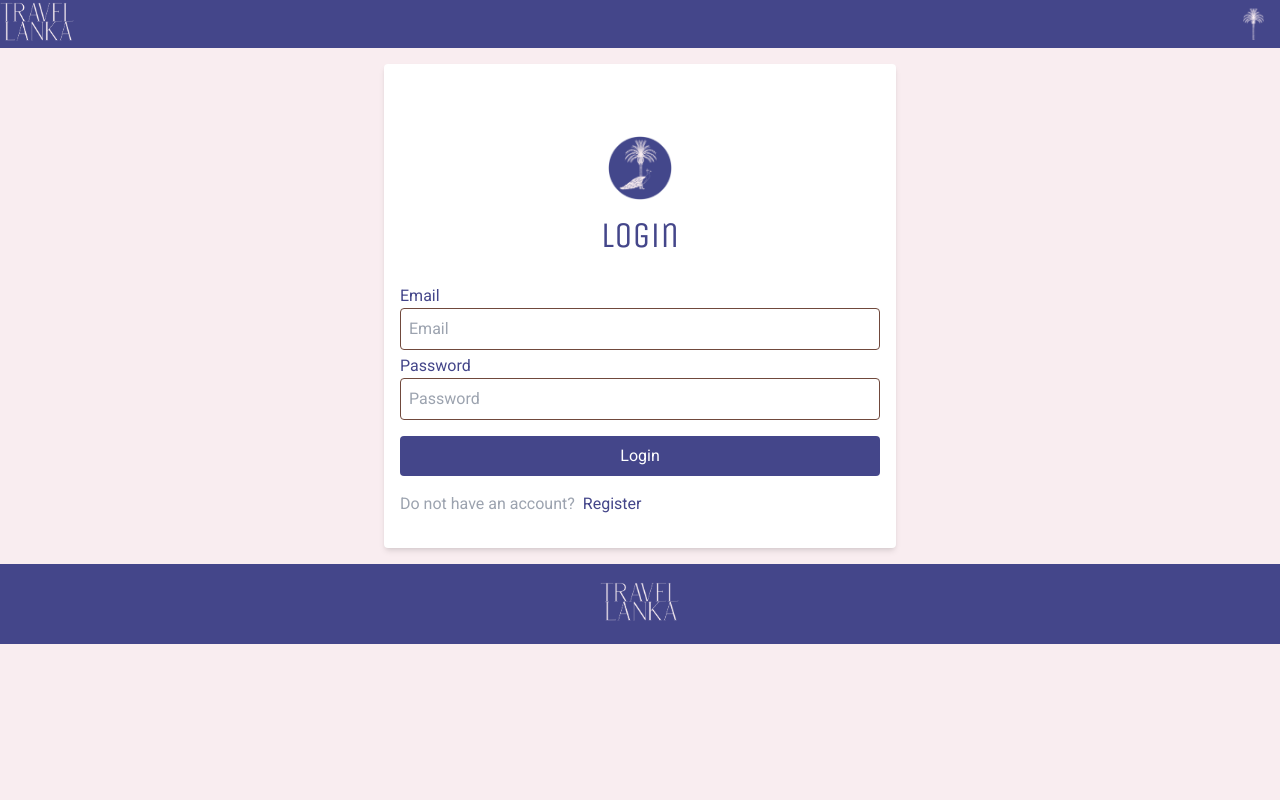
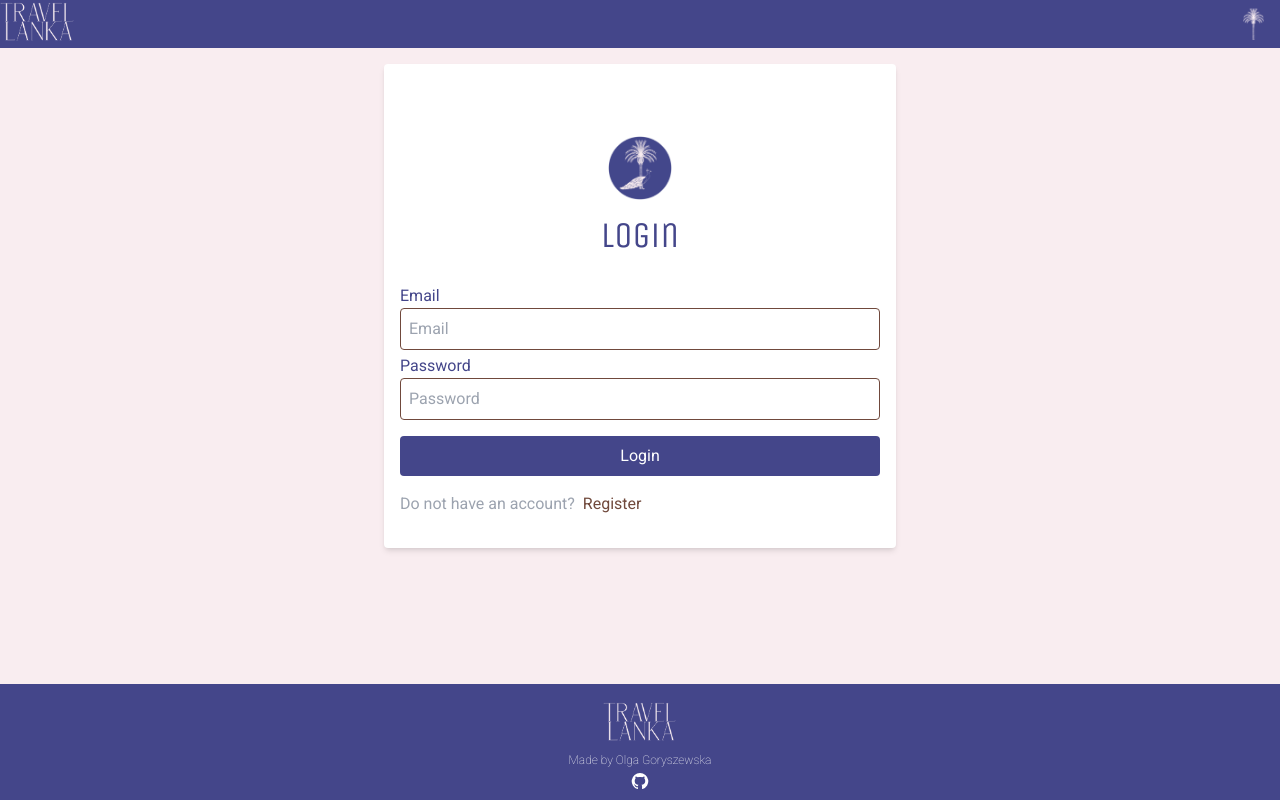
Before and after one commit to OlgaGoryszewska/project-exam-2--, a React (Vite) app: page /login in a window 1280 px wide. Built offline with nearby package versions, Linux system fonts and the light colour scheme.

Commit message:
styling a footer

```diff
--- a/src/App.jsx
+++ b/src/App.jsx
@@ -1,6 +1,7 @@
 import { Routes, Route } from 'react-router-dom'
 import Nav from './components/Nav'
 import Footer from './components/Footer'
+import NotFound from './components/NotFound'
 
 // Pages
 import Home from './pages/Home'
@@ -11,17 +12,18 @@ import Venue from './pages/Venue'
 
 function App() {
     return (
-        <div>
+        <div className="flex flex-col min-h-screen">
             <Nav />
+            <div className="flex-grow">
                 <Routes>
                     <Route path="/" element={<Home />} />
                     <Route path="/login" element={<Login />} />
                     <Route path="/Venue/:id" element={<Venue />} />
                     <Route path="/register" element={<Register />} />
                     <Route path="/profile" element={<Profile />} />
-                <Route path="*" element={<Login />} />
-
+                    <Route path="*" element={<NotFound />} />
                 </Routes>
+            </div>
             <Footer />
         </div>
     )
--- a/src/components/Footer.jsx
+++ b/src/components/Footer.jsx
@@ -1,15 +1,25 @@
 import logo from '../assets/img/logo.png'
-
+import GitHubIcon from '@mui/icons-material/GitHub'
 
 function Footer() {
     return (
         <>
-            <footer className="flex flex-col bg-deep-blue h-20">
+            <footer className="flex flex-col bg-deep-blue h-30">
                 <img
-                    className=" mt-4 h-11 w-20 mx-auto"
+                    className=" mt-4 h-11 w-26 mx-auto"
                     src={logo}
                     alt="Logo for a nav bar"
                 />
+                <div className="text-white mx-auto flex flex-col pb-2">
+                    <a
+                        className="text-white font-extralight text-xs pt-2"
+                        href="https://github.com/OlgaGoryszewska"
+                    >
+                        Made by Olga Goryszewska
+                    </a>
+                    <a  className="text-white mx-auto" href="https://github.com/OlgaGoryszewska"><GitHubIcon  sx={{ fontSize: 18 }} /></a>
+
+                </div>
             </footer>
         </>
     )
--- /dev/null
+++ b/src/components/NavAvatar.jsx
@@ -0,0 +1,21 @@
+import React from 'react'
+
+const NavAvatar = () => {
+    return (
+        <div>
+            <div>
+                <div className="flex items-center justify-end p-2">
+                    <p className=" p-2 ">{profile.name}</p>
+                    <img
+                        src={profile.avatar.url}
+                        alt="avatar"
+                        className="w-10 h-10 rounded-full "
+                    />
+                </div>
+            </div>
+            */
+        </div>
+    )
+}
+
+export default NavAvatar
--- a/src/components/NotFound.jsx
+++ b/src/components/NotFound.jsx
@@ -1,12 +1,10 @@
-import WarningIcon from '@material-ui/icons/Warning';
+import WarningAmberIcon from '@mui/icons-material/WarningAmber'
 
 function NotFound() {
     return (
         <div className="px-4 mx-auto">
-            <WarningIcon />
+            <WarningAmberIcon />
             <h1>404: Page not found</h1>
-
-
         </div>
     )
 }
--- a/src/components/RegisterVenueForm.jsx
+++ b/src/components/RegisterVenueForm.jsx
@@ -172,6 +172,7 @@ const RegisterVenueForm = () => {
                 <div className="card-home-page pt-4">
                     <BakeryDiningIcon />
                     <p className="pl-2"> Do you provide a breakfast?</p>
+                    <input type="radio" value="yes" name="breakfast"/><input type="radio" value="no" name="breakfast"/>
                 </div>
                 <div className="card-home-page pt-4">
                     <WifiIcon />
--- a/src/index.css
+++ b/src/index.css
@@ -35,10 +35,12 @@
     }
 }
 
-
+a{
+    @apply text-dark-coconut hover:text-rav-mango;
+}
 
 .link {
-    @apply text-pink-silk font-unica text-4xl;
+    @apply text-pink-silk font-unica text-4xl hover:text-rav-mango;
 }
 
 .venue-image {
@@ -83,10 +85,10 @@
     @apply bg-pink-silk;
   }
 .text-field{
-    @apply border border-dark-coconut rounded p-2 w-auto hover:ring-rav-mango; ;
+    @apply border border-dark-coconut rounded p-2 w-auto hover:border-rav-mango hover:border-2 ;
 }
 .button-blue{
-    @apply text-white bg-deep-blue p-2 max-w-lg rounded;
+    @apply text-white bg-deep-blue p-2 max-w-lg rounded hover:bg-rav-mango;
 }
 label{
     @apply mt-1;
```
Also changed, not shown: src/pages/Profile.jsx (+0 -14 lines). Lines whose indentation alone changed are shown as unchanged.
